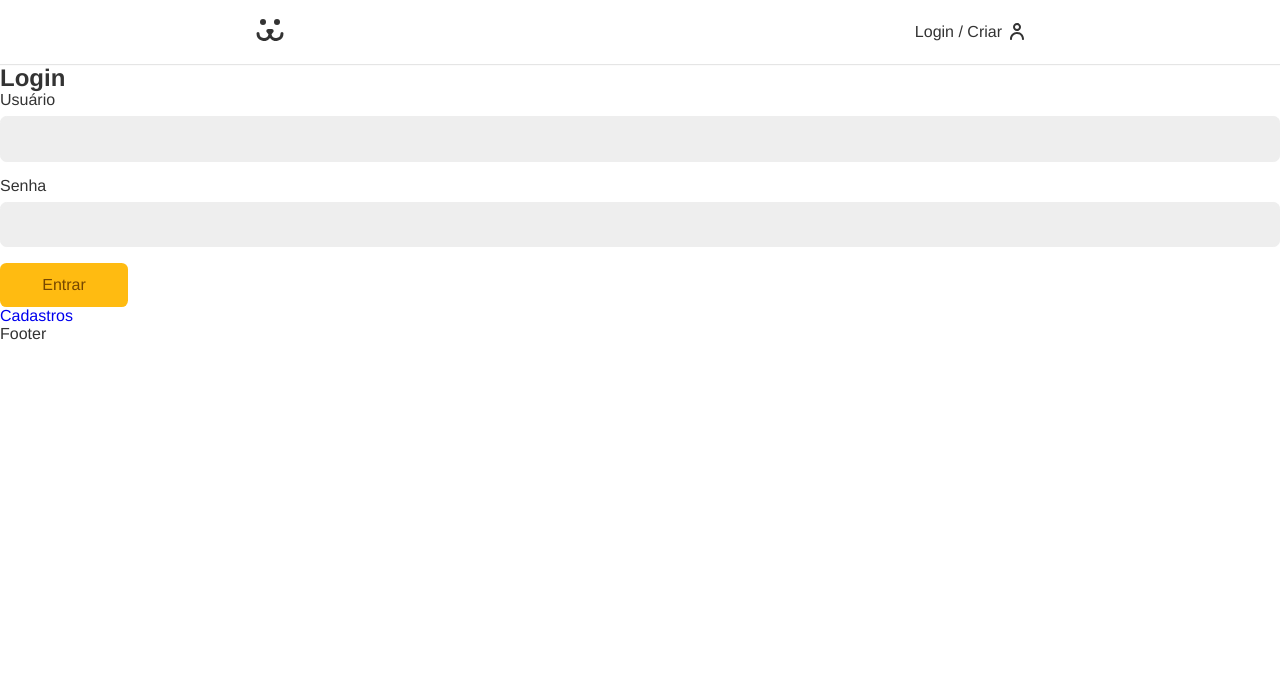
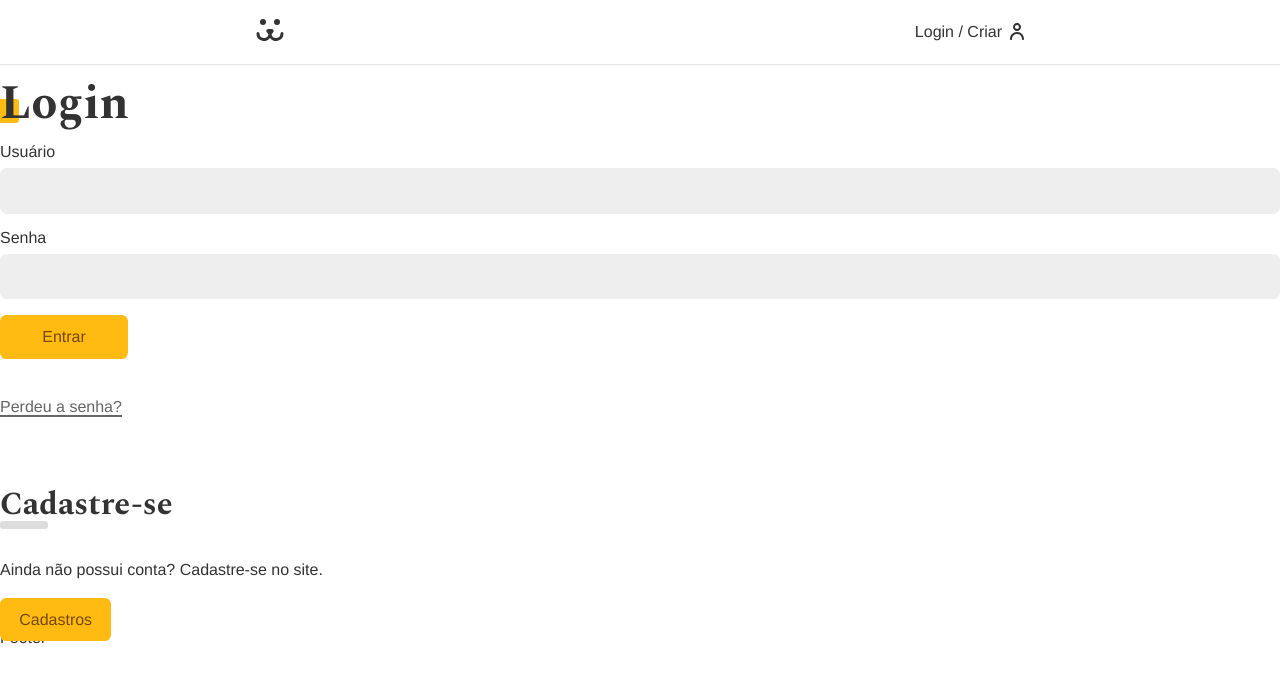
Before and after one commit to vitosnatios/dogs, a React (Create React App) app: page /login in a window 1280 px wide. Shown: the top 682 px of the page. Built offline with nearby package versions, Linux system fonts and the light colour scheme.

Commit message:
login background

```diff
--- a/src/App.css
+++ b/src/App.css
@@ -1,3 +1,5 @@
+@import url('https://fonts.googleapis.com/css2?family=Spectral:wght@700&display=swap');
+
 * {
   box-sizing: border-box;
 }
@@ -7,7 +9,7 @@ body {
   margin: 0;
   color: #333;
   --type-first: Helvetica, Arial, sans-serif;
-  --type-seccond: 'Spectral', Georgia;
+  --type-second: 'Spectral', Georgia;
   font-family: var(--type-first);
 }
 
@@ -41,6 +43,7 @@ input {
 
 a {
   text-decoration: none;
+  color: #333;
 }
 
 .container {
@@ -48,3 +51,38 @@ a {
   padding: 0 1rem;
   margin: 0 auto;
 }
+
+.title {
+  font-family: var(--type-second);
+  line-height: 1;
+  font-size: 3rem;
+  margin: 1rem 0;
+  position: relative;
+  z-index: 1;
+}
+
+.title:after {
+  content: '';
+  display: block;
+  width: 1.5rem;
+  height: 1.5rem;
+  background: #fb1;
+  position: absolute;
+  bottom: 5px;
+  left: -5px;
+  border-radius: 0.2rem;
+  z-index: -1;
+}
+
+.animeLeft {
+  opacity: 0;
+  transform: translateX(-20px);
+  animation: animeLeft 0.3s forwards;
+}
+
+@keyframes animeLeft {
+  to {
+    opacity: 1;
+    transform: initial;
+  }
+}
--- /dev/null
+++ b/src/Components/Helper/Error.js
@@ -0,0 +1,8 @@
+import React from 'react';
+
+const Error = ({ error }) => {
+  if (!error) return null;
+  return <p style={{ color: '#f31', margin: '1rem 0' }}>{error}</p>;
+};
+
+export default Error;
--- a/src/Components/Login/LoginForm.js
+++ b/src/Components/Login/LoginForm.js
@@ -4,6 +4,9 @@ import useForm from '../../Hooks/useForm';
 import Button from '../Forms/Button';
 import Input from '../Forms/Input';
 import { useUserContext } from '../../UserContext';
+import Error from '../Helper/Error';
+import styles from './LoginForm.module.css';
+import stylesBtn from '../Forms/Button.module.css';
 
 const LoginForm = () => {
   const username = useForm();
@@ -20,9 +23,9 @@ const LoginForm = () => {
   };
 
   return (
-    <section onSubmit={handleSubmit}>
-      <h1>Login</h1>
-      <form>
+    <section className='animeLeft'>
+      <h1 className='title'>Login</h1>
+      <form className={styles.form} onSubmit={handleSubmit}>
         <Input label='Usuário' type='text' name='username' {...username} />
         <Input label='Senha' type='password' name='password' {...password} />
         {loading ? (
@@ -30,10 +33,18 @@ const LoginForm = () => {
         ) : (
           <Button>Entrar</Button>
         )}
-
-        {error && <p>{error}</p>}
+        <Error error={error} />
       </form>
-      <Link to='/login/criar'>Cadastros</Link>
+      <Link className={styles.perdeu} to='/login/perdeu'>
+        Perdeu a senha?
+      </Link>
+      <div className={styles.cadastro}>
+        <h2 className={styles.subtitle}>Cadastre-se</h2>
+        <p>Ainda não possui conta? Cadastre-se no site.</p>
+        <Link className={stylesBtn.button} to='/login/criar'>
+          Cadastros
+        </Link>
+      </div>
     </section>
   );
 };
--- /dev/null
+++ b/src/Components/Login/LoginForm.module.css
@@ -0,0 +1,42 @@
+.form {
+  margin-bottom: 2rem;
+}
+
+.perdeu {
+  display: inline-block;
+  color: #666;
+  padding: 0.5rem 0;
+  line-height: 1;
+}
+
+.perdeu::after {
+  content: '';
+  height: 2px;
+  width: 100%;
+  background: currentColor;
+  display: block;
+}
+
+.cadastro {
+  margin-top: 4rem;
+}
+
+.cadastro p {
+  margin-top: 2rem;
+  margin-bottom: 2rem;
+}
+
+.subtitle {
+  font-family: var(--type-second);
+  line-height: 1;
+  font-size: 2rem;
+}
+
+.subtitle::after {
+  content: '';
+  display: block;
+  background: #ddd;
+  height: 0.5rem;
+  width: 3rem;
+  border-radius: 0.2rem;
+}
```
